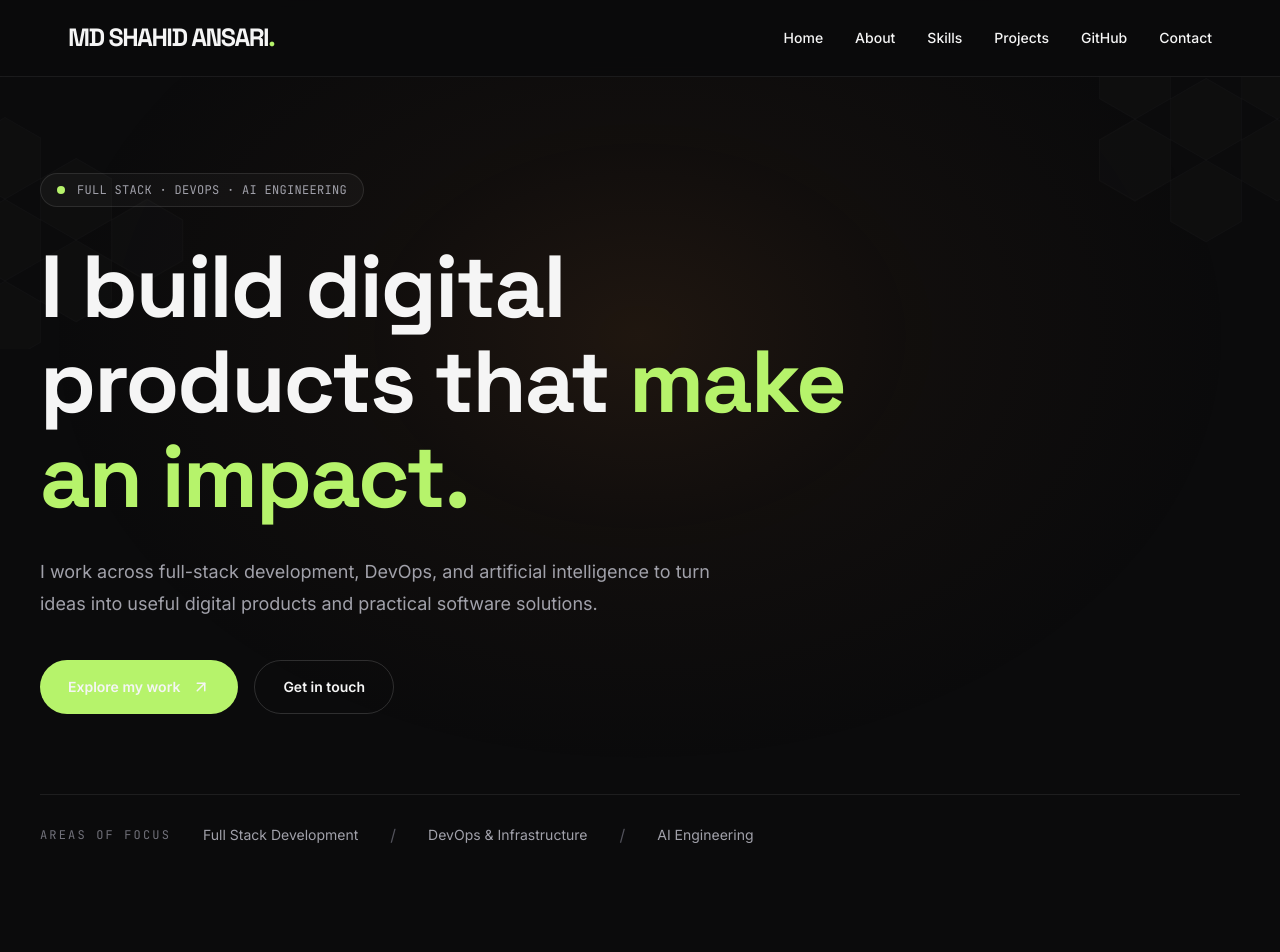
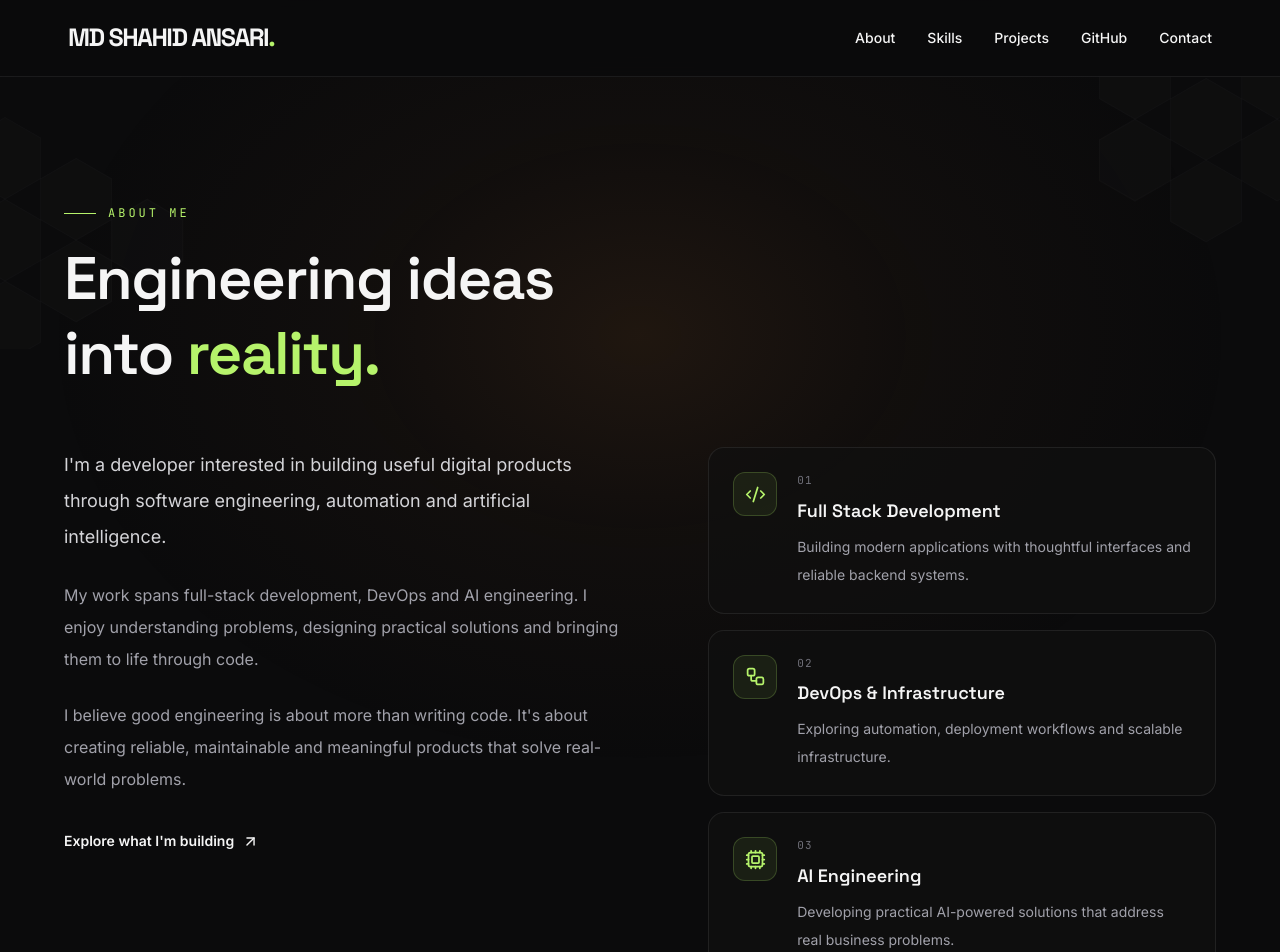
Before and after one commit to md-shahid-ansari/md-shahid-ansari.github.io, a React (Vite) app: page / in a window 1280 px wide. Shown: the top 952 px of the page. Built offline with nearby package versions, Linux system fonts and the light colour scheme.

Commit message:
hero removed

```diff
--- a/src/App.tsx
+++ b/src/App.tsx
@@ -1,6 +1,5 @@
 import BackgroundDecor from "./components/BackgroundDecor";
 import Navbar from "./components/Navbar";
-import Hero from "./components/Hero";
 import About from "./components/About";
 import Skills from "./components/Skills";
 import Projects from "./components/Projects";
@@ -22,7 +21,6 @@ function App() {
       <Navbar />
 
       <main id="main-content" tabIndex={-1}>
-        <Hero />
         <About />
         <Skills />
         <Projects />
--- a/src/components/Footer.tsx
+++ b/src/components/Footer.tsx
@@ -30,7 +30,6 @@ function Linkedin({ size = 18 }: { size?: number }) {
 }
 
 const footerLinks = [
-  { label: "Home", href: "#home" },
   { label: "About", href: "#about" },
   { label: "Skills", href: "#skills" },
   { label: "Projects", href: "#projects" },
@@ -49,7 +48,7 @@ export default function Footer() {
           {/* Identity */}
           <div className="max-w-sm">
             <a
-              href="#home"
+              href="#about"
               className="font-display text-2xl font-bold tracking-[-1.5px] text-[#f5f5f5]"
             >
               MD SHAHID ANSARI<span className="text-accent">.</span>
@@ -128,7 +127,7 @@ export default function Footer() {
           </p>
 
           <a
-            href="#home"
+            href="#about"
             className="group inline-flex items-center gap-2 text-xs text-[#a1a1aa] transition-colors hover:text-accent"
           >
             Back to top
--- a/src/components/Hero.tsx
+++ /dev/null
@@ -1,61 +0,0 @@
-
-import { ArrowUpRight } from "lucide-react";
-
-export default function Hero() {
-  return (
-    <section
-      id="home"
-      className="relative flex min-h-[calc(100vh-76px)] items-center overflow-hidden px-5 py-24 md:px-7"
-    >
-      <div className="mx-auto w-full max-w-[1200px]">
-        <div className="max-w-4xl">
-          <div className="mb-8 inline-flex items-center gap-3 rounded-full border border-white/10 bg-white/[0.03] px-4 py-2">
-            <span className="h-2 w-2 rounded-full bg-accent" />
-            <span className="font-mono text-xs tracking-wide text-[#A1A1AA]">
-              FULL STACK · DEVOPS · AI ENGINEERING
-            </span>
-          </div>
-
-          <h1 className="max-w-4xl font-display text-5xl font-bold leading-[1.08] tracking-[-2px] text-[#F5F5F5] sm:text-6xl md:text-7xl lg:text-[88px]">
-            I build digital products that{" "}
-            <span className="text-accent">make an impact.</span>
-          </h1>
-
-          <p className="mt-8 max-w-2xl text-base leading-8 text-[#A1A1AA] md:text-lg">
-            I work across full-stack development, DevOps, and artificial
-            intelligence to turn ideas into useful digital products and
-            practical software solutions.
-          </p>
-
-          <div className="mt-10 flex flex-col gap-4 sm:flex-row">
-            <a
-              href="#projects"
-              className="inline-flex items-center justify-center gap-3 rounded-full bg-accent px-7 py-4 text-sm font-semibold text-[#0B0B0C] transition-transform duration-200 hover:-translate-y-1"
-            >
-              Explore my work
-              <ArrowUpRight size={18} />
-            </a>
-
-            <a
-              href="#contact"
-              className="inline-flex items-center justify-center rounded-full border border-white/15 px-7 py-4 text-sm font-semibold text-[#F5F5F5] transition-colors duration-200 hover:border-accent hover:text-accent"
-            >
-              Get in touch
-            </a>
-          </div>
-        </div>
-
-        <div className="mt-20 flex flex-wrap items-center gap-x-8 gap-y-4 border-t border-white/[0.08] pt-7">
-          <span className="font-mono text-xs uppercase tracking-[0.18em] text-[#71717A]">
-            Areas of focus
-          </span>
-          <span className="text-sm text-[#A1A1AA]">Full Stack Development</span>
-          <span className="hidden text-[#52525B] sm:inline">/</span>
-          <span className="text-sm text-[#A1A1AA]">DevOps & Infrastructure</span>
-          <span className="hidden text-[#52525B] sm:inline">/</span>
-          <span className="text-sm text-[#A1A1AA]">AI Engineering</span>
-        </div>
-      </div>
-    </section>
-  );
-}
--- a/src/components/Navbar.tsx
+++ b/src/components/Navbar.tsx
@@ -3,7 +3,6 @@ import { useState } from "react";
 import { Menu, X } from "lucide-react";
 
 const navLinks = [
-  { label: "Home", href: "#home" },
   { label: "About", href: "#about" },
   { label: "Skills", href: "#skills" },
   { label: "Projects", href: "#projects" },
@@ -22,7 +21,7 @@ export default function Navbar() {
 
         {/* Brand */}
         <a
-          href="#home"
+          href="#about"
           onClick={closeMenu}
           aria-label="Go to home"
           className="font-display text-[25px] font-bold tracking-[-1.5px] text-[#f5f5f5]"
```
